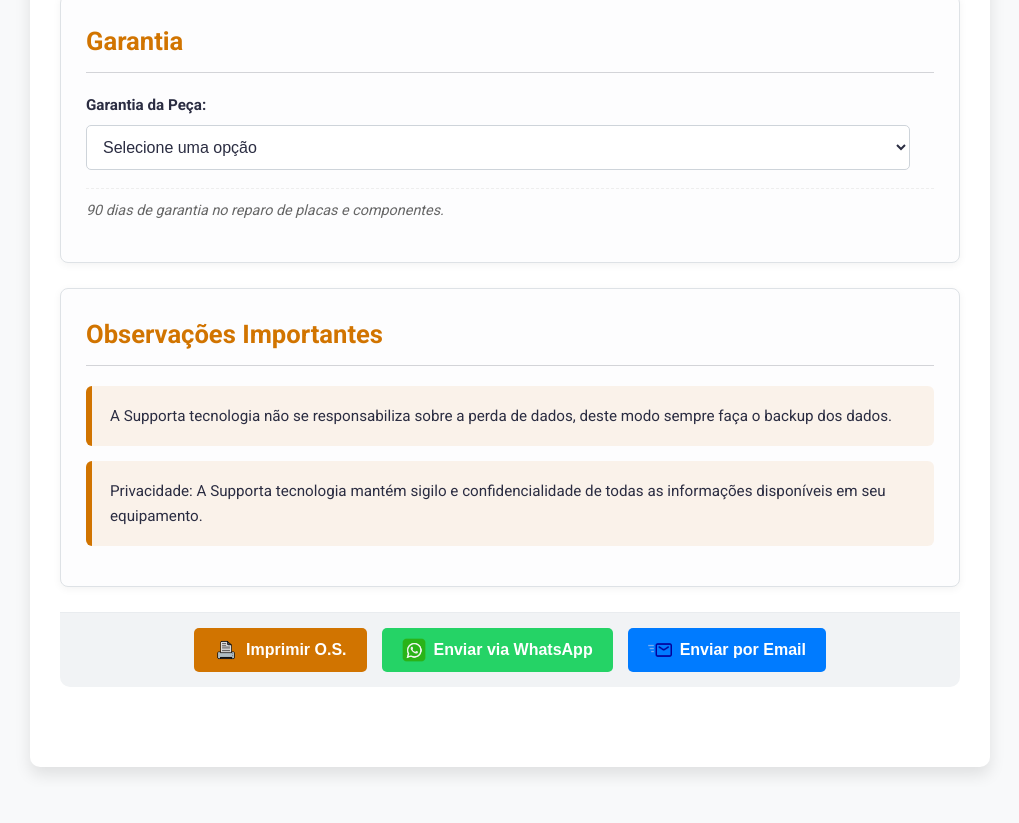
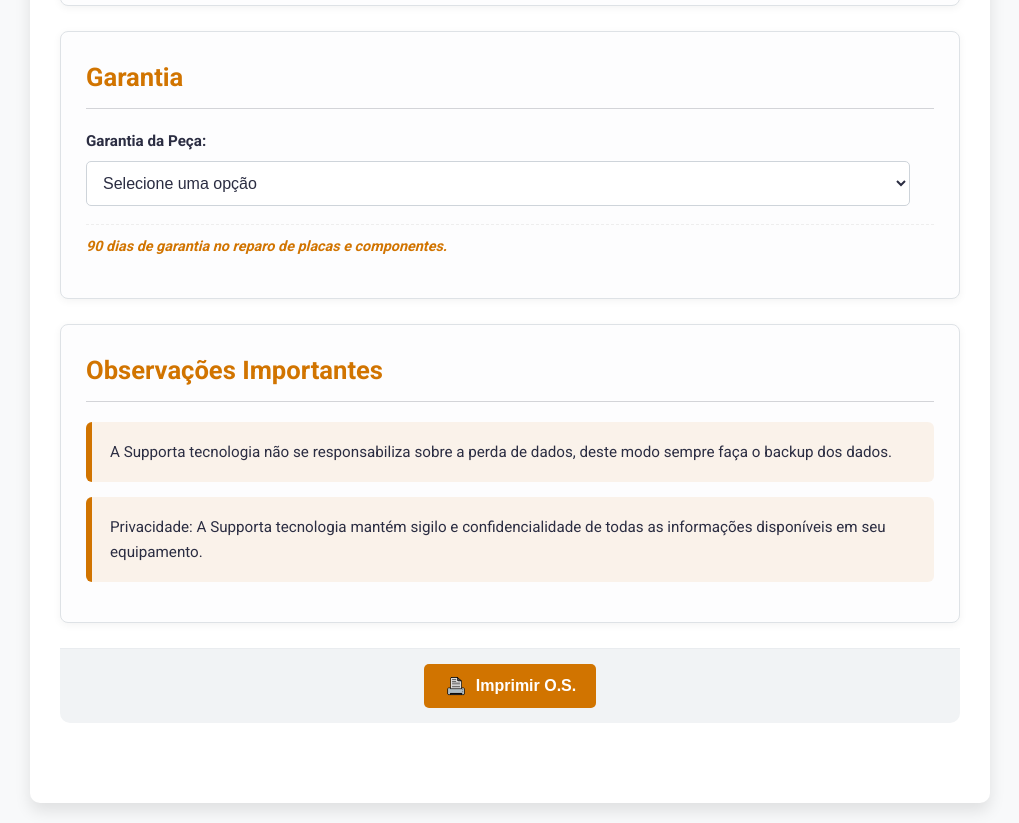
Before and after one commit to rgtulha/Ordemdeservico, a plain HTML site: page index.html in a window 1280 px wide. Shown: the part 1373-2196 px from the top of the page, without its empty margins (130-1149 px from the left). Before the commit the page ends 2160 px from the top, so only its background shows below. Drawn offline with Linux system fonts and the light colour scheme.

Commit message:
Update index.html

```diff
--- a/index.html
+++ b/index.html
@@ -16,8 +16,8 @@
                 <img src="https://rgtulha.github.io/Ordemdeservico/logo-nova.png" alt="Logo Supporta Tecnologia" class="logo-main-header">
             </div>
 
-            <!-- Linha inferior do cabeçalho: O.S. à esquerda, Detalhes da Empresa à direita -->
-            <div class="header-bottom-info-row">
+            <!-- Linha de informações abaixo da logo: O.S. à esquerda, Detalhes da Empresa à direita -->
+            <div class="header-info-line">
                 <h1 class="os-main-title">O.S. nº <span id="os-number-display">__________</span></h1>
                 <div class="company-details-header">
                     <p><strong>Supporta Tecnologia LTDA.</strong></p>
@@ -82,7 +82,7 @@
                     <option value="90-dias">Garantia de 90 dias na peça</option>
                 </select>
             </div>
-            <p class="warranty-note">90 dias de garantia no reparo de placas e componentes.</p>
+            <p class="warranty-note"><strong>90 dias de garantia no reparo de placas e componentes.</strong></p>
         </section>
 
         <!-- Quadro 4: Observações Importantes -->
@@ -92,26 +92,16 @@
             <p>Privacidade: A Supporta tecnologia mantém sigilo e confidencialidade de todas as informações disponíveis em seu equipamento.</p>
         </section>
 
-        <!-- Seção de botões no rodapé -->
+        <!-- Seção de botões no rodapé - APENAS O BOTÃO DE IMPRIMIR -->
         <footer class="action-buttons-footer">
             <button id="printBtn" class="action-btn">
                 <img src="https://rgtulha.github.io/Ordemdeservico/imprimir.png" alt="Imprimir" class="button-icon">
                 Imprimir O.S.
             </button>
-            <button id="whatsappBtn" class="action-btn">
-                <img src="https://rgtulha.github.io/Ordemdeservico/whatsapp.png" alt="WhatsApp" class="button-icon">
-                Enviar via WhatsApp
-            </button>
-            <button id="emailBtn" class="action-btn">
-                <img src="https://rgtulha.github.io/Ordemdeservico/enviaremail.png" alt="Email" class="button-icon">
-                Enviar por Email
-            </button>
         </footer>
 
     </div> <!-- Fim do div.container -->
 
-    <!-- Biblioteca para gerar PDF a partir de HTML -->
-    <script src="https://cdnjs.cloudflare.com/ajax/libs/html2pdf.js/0.10.1/html2pdf.bundle.min.js"></script>
     <script src="script.js"></script>
 </body>
 </html>
```
